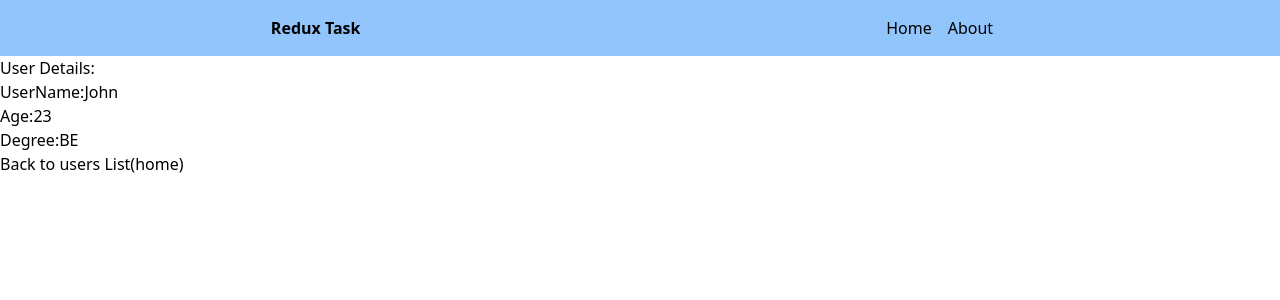
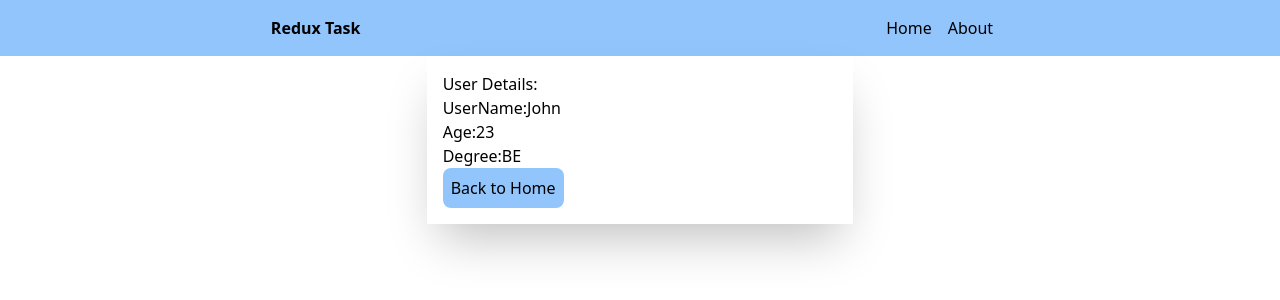
Before and after one commit to Maria-Naveen/Redux-Learning-Task, a React (Vite) app: page /about/1 in a window 1280 px wide. Shown: the top 300 px of the page. Built offline with nearby package versions, Linux system fonts and the light colour scheme.

Commit message:
Added styling for the components

```diff
--- a/src/Pages/AllUsersDisplay.jsx
+++ b/src/Pages/AllUsersDisplay.jsx
@@ -6,8 +6,8 @@ const AllUsersDisplay = () => {
   const users = useSelector(selectUsers);
 
   return (
-    <div>
-      <h1>Users List</h1>
+    <div className="flex justify-center items-center flex-col py-4">
+      <h1 className="font-bold my-4">Users List</h1>
       <Table
         className="border border-gray-900 mx-auto text-center w-1/2"
         size="lg"
--- a/src/Pages/UserInfoDisplay.jsx
+++ b/src/Pages/UserInfoDisplay.jsx
@@ -10,13 +10,13 @@ const UserInfoDisplay = () => {
     return <div>User Not Found!</div>;
   }
   return (
-    <div>
+    <div className="w-1/3 shadow-2xl mx-auto p-4 ">
       <h1>User Details:</h1>
       <p>UserName:{user.name}</p>
       <p>Age:{user.age}</p>
       <p>Degree:{user.degree}</p>
       <Link to="/">
-        <button>Back to users List(home)</button>
+        <button className="bg-blue-300 p-2 rounded-lg">Back to Home</button>
       </Link>
     </div>
   );
```
